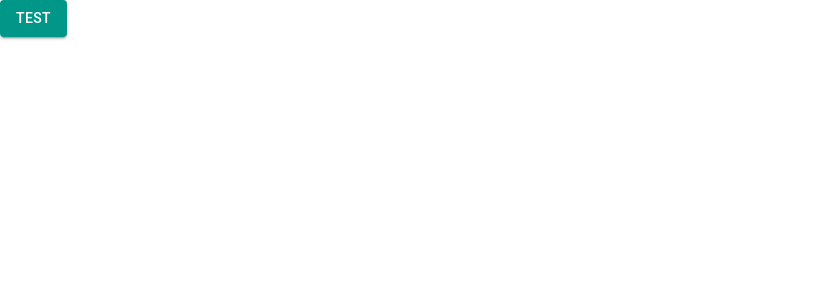
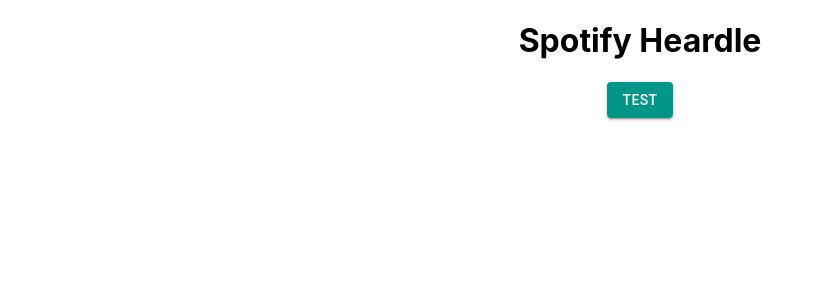
Before and after one commit to MrKren/spordle, a React (Create React App) app: page / in a window 1280 px wide. Shown: the top 300 px of the page, without its empty margins (0-824 px from the left). Built offline with nearby package versions, Linux system fonts and the light colour scheme.

Commit message:
Add title

```diff
--- a/src/App/App.tsx
+++ b/src/App/App.tsx
@@ -1,6 +1,7 @@
 import React from "react";
 import { createTheme, ThemeProvider } from "@mui/material/styles";
 import Button from "@mui/material/Button";
+import Container from "@mui/material/Container";
 
 const theme = createTheme({
   palette: {
@@ -16,9 +17,12 @@
 function App() {
   return (
     <ThemeProvider theme={theme}>
-      <div>
+      <Container
+        sx={{ display: "flex", flexDirection: "column", alignItems: "center" }}
+      >
+        <h1>Spotify Heardle</h1>
         <Button variant="contained">Test</Button>
-      </div>
+      </Container>
     </ThemeProvider>
   );
 }
```
